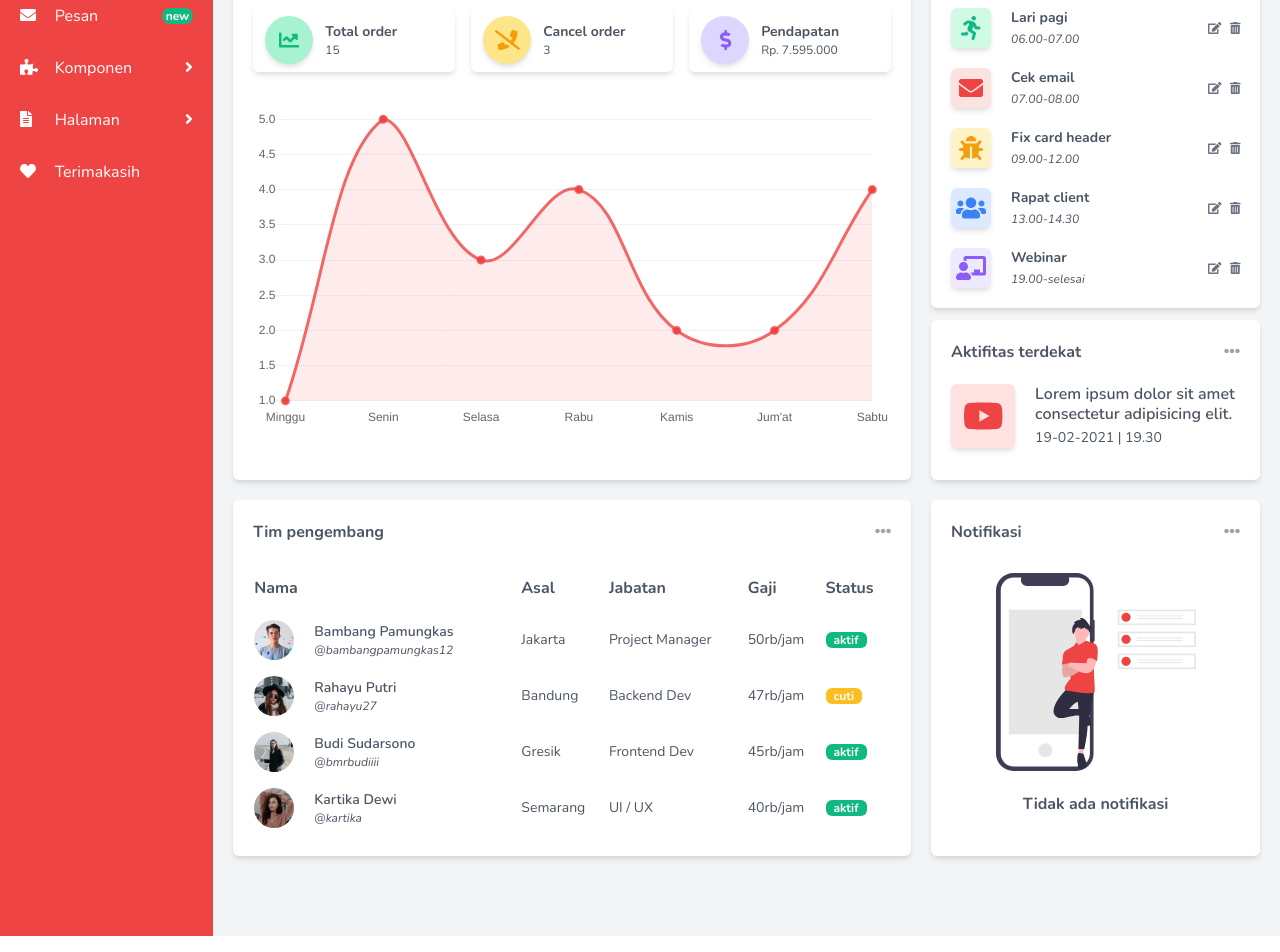
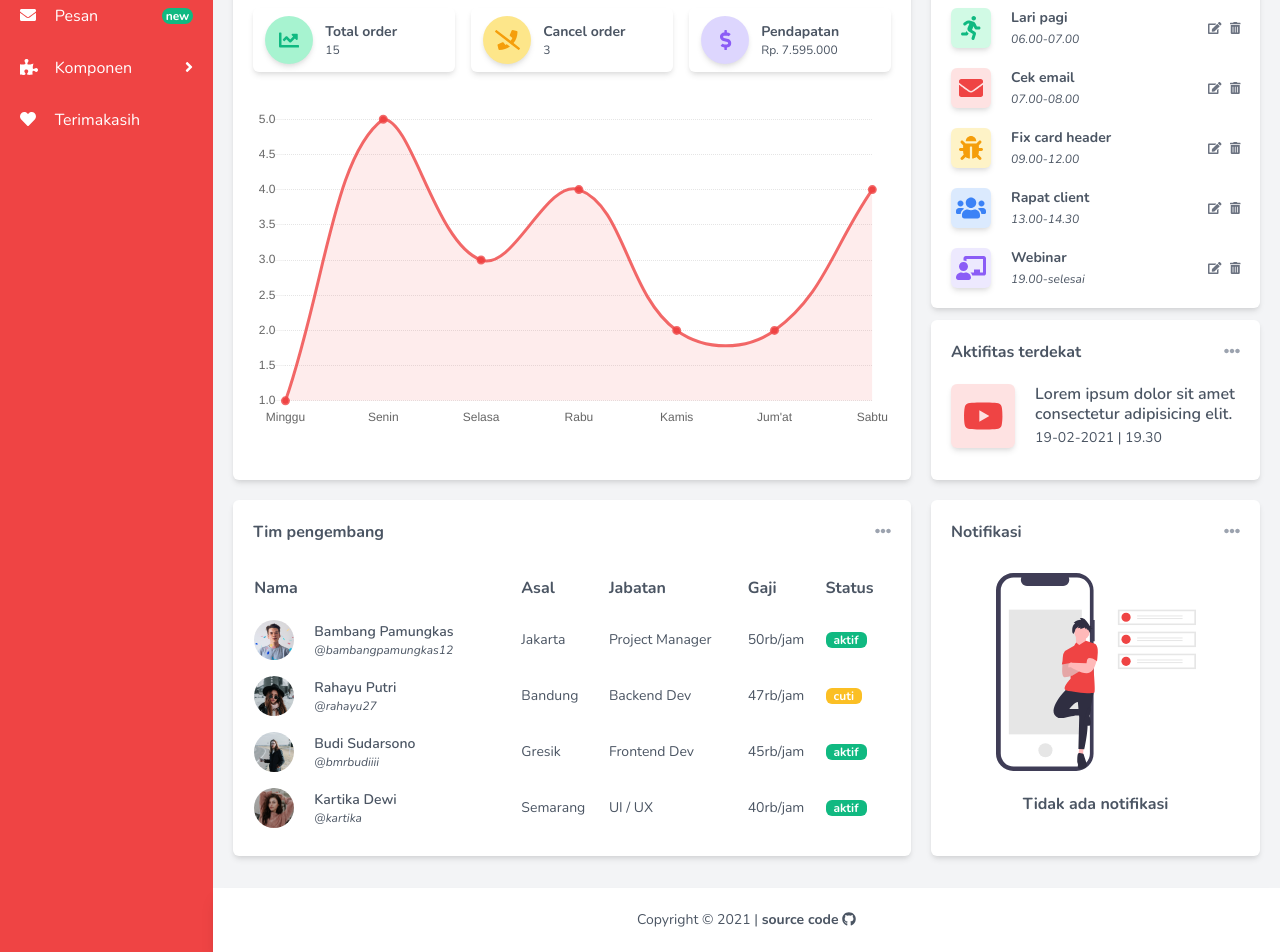
Before and after one commit to kukuhpribadi/tambora-admin-template, a Next.js app: page / in a window 1280 px wide. Shown: the part 148-1100 px from the top of the page. Built offline with nearby package versions, Linux system fonts and the light colour scheme.

Commit message:
add footer

```diff
--- a/components/CreditList.js
+++ b/components/CreditList.js
@@ -3,7 +3,7 @@ import Image from "next/image";
 
 const CreditList = ({ img, creator }) => {
   return (
-    <div className="flex flex-col items-center gap-3 p-5 rounded-md shadow-md bg-white">
+    <div className="flex flex-col items-center gap-3 p-5 rounded-md shadow-md bg-white text-gray-600">
       <div>
         <Image src={img} alt="John Doe" width={200} height={200} />
       </div>
--- /dev/null
+++ b/layouts/Footer.js
@@ -0,0 +1,23 @@
+import { faGithub } from "@fortawesome/free-brands-svg-icons";
+import { FontAwesomeIcon } from "@fortawesome/react-fontawesome";
+import React from "react";
+
+const Footer = () => {
+  return (
+    <footer className="h-16 mt-10 flex items-center justify-center bg-white shadow-lg absolute bottom-0 w-full">
+      <div className="text-gray-600 text-sm">
+        Copyright © 2021 |
+        <a
+          href="https://github.com/kukuhpribadi/tambora-admin-template"
+          className="font-bold"
+          target="_blank"
+        >
+          {" "}
+          source code <FontAwesomeIcon icon={faGithub} />
+        </a>
+      </div>
+    </footer>
+  );
+};
+
+export default Footer;
--- a/layouts/Sidebar.js
+++ b/layouts/Sidebar.js
@@ -29,11 +29,6 @@ const Sidebar = () => {
           nama="Komponen"
           childMenu={["card"]}
         />
-        <LinkSidebar
-          icon={faFileAlt}
-          nama="halaman"
-          childMenu={["blank", "404", "login", "register"]}
-        />
         <LinkSidebar icon={faHeart} nama="terimakasih" />
       </div>
     </div>
--- a/pages/components/card.js
+++ b/pages/components/card.js
@@ -11,12 +11,13 @@ import {
   faWhatsapp,
   faYoutube,
 } from "@fortawesome/free-brands-svg-icons";
+import Footer from "../../layouts/Footer";
 
 const Card = () => {
   return (
     <div className="flex min-h-screen bg-gray-100">
       <Sidebar />
-      <div className="w-full">
+      <div className="w-full relative pb-24">
         <Navbar />
 
         <section className="p-5 grid md:grid-cols-2 gap-5 text-gray-600">
@@ -74,6 +75,7 @@ const Card = () => {
           <CardArticle />
           <CardImage />
         </section>
+        <Footer />
       </div>
     </div>
   );
--- a/pages/index.js
+++ b/pages/index.js
@@ -1,5 +1,3 @@
-import { faEllipsisH } from "@fortawesome/free-solid-svg-icons";
-import { FontAwesomeIcon } from "@fortawesome/react-fontawesome";
 import Myteam from "../components/Myteam";
 import Todo from "../components/Todo";
 import Chart from "../components/Chart";
@@ -7,12 +5,13 @@ import Navbar from "../layouts/Navbar";
 import Sidebar from "../layouts/Sidebar";
 import Note from "../components/Note";
 import NotifBeranda from "../components/NotifBeranda";
+import Footer from "../layouts/Footer";
 
 export default function Home() {
   return (
     <div className="flex min-h-screen bg-gray-100">
       <Sidebar />
-      <div className="w-full">
+      <div className="w-full relative pb-24">
         <Navbar />
         {/* Main content */}
         <section className="grid grid-cols-1 lg:grid-cols-3 px-5 gap-5 mt-5">
@@ -28,7 +27,7 @@ export default function Home() {
           <Myteam />
           <NotifBeranda />
         </section>
-        <footer className="h-20"></footer>
+        <Footer />
       </div>
     </div>
   );
--- a/pages/pesan.js
+++ b/pages/pesan.js
@@ -12,6 +12,7 @@ import { FontAwesomeIcon } from "@fortawesome/react-fontawesome";
 import React from "react";
 import MailList from "../components/MailList";
 import MessageMenu from "../components/MessageMenu";
+import Footer from "../layouts/Footer";
 import Navbar from "../layouts/Navbar";
 import Sidebar from "../layouts/Sidebar";
 
@@ -19,7 +20,7 @@ const pesan = () => {
   return (
     <div className="flex min-h-screen bg-gray-100">
       <Sidebar />
-      <div className="w-full">
+      <div className="w-full relative pb-24">
         <Navbar />
         {/* Main content */}
         <section className="px-5 mt-5 text-gray-600">
@@ -112,7 +113,7 @@ const pesan = () => {
             </div>
           </div>
         </section>
-        <footer className="h-20"></footer>
+        <Footer />
       </div>
     </div>
   );
--- a/pages/terimakasih.js
+++ b/pages/terimakasih.js
@@ -1,5 +1,6 @@
 import React from "react";
 import CreditList from "../components/CreditList";
+import Footer from "../layouts/Footer";
 import Navbar from "../layouts/Navbar";
 import Sidebar from "../layouts/Sidebar";
 
@@ -7,7 +8,7 @@ const terimakasih = () => {
   return (
     <div className="flex min-h-screen bg-gray-100">
       <Sidebar />
-      <div className="w-full">
+      <div className="w-full relative pb-24">
         <Navbar />
         <section className="grid grid-cols-1 md:grid-cols-3 lg:grid-cols-5 px-5 gap-5 mt-5">
           {/* card */}
@@ -107,6 +108,7 @@ const terimakasih = () => {
             }
           />
         </section>
+        <Footer />
       </div>
     </div>
   );
```
